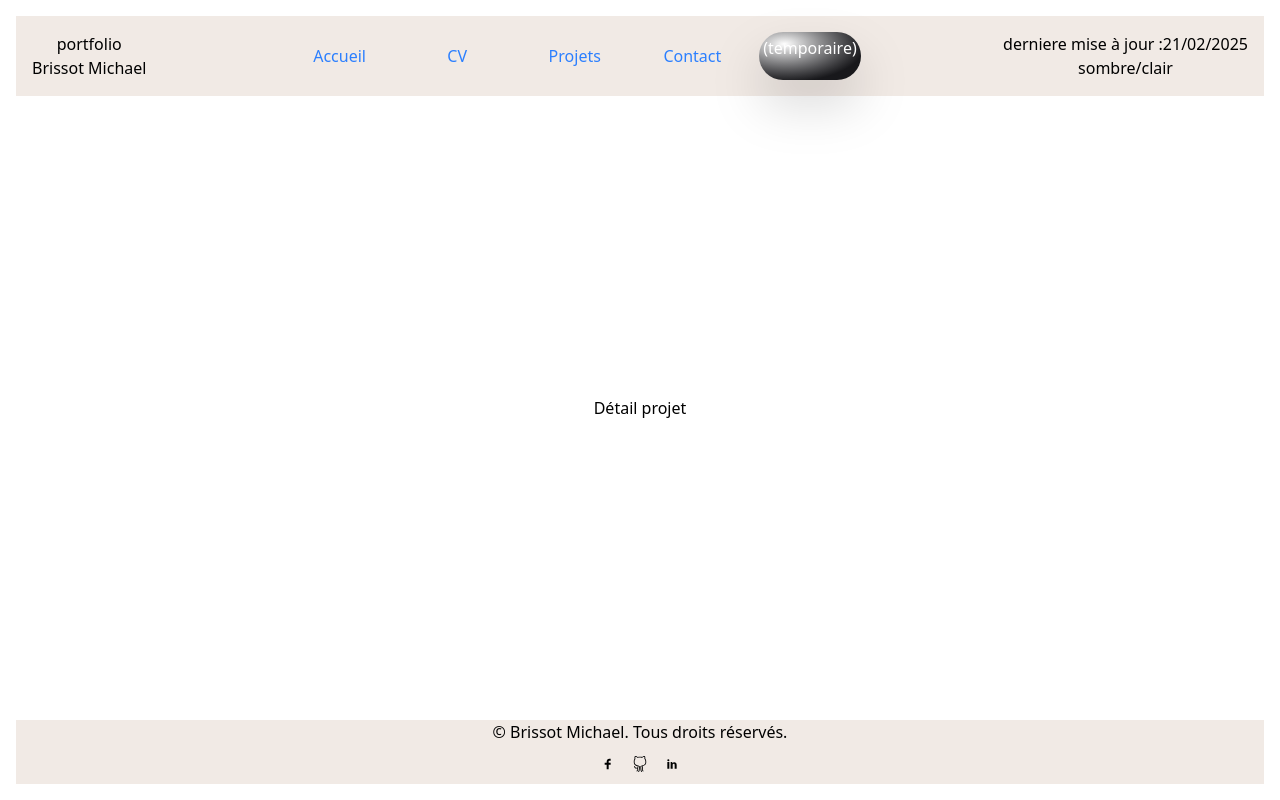
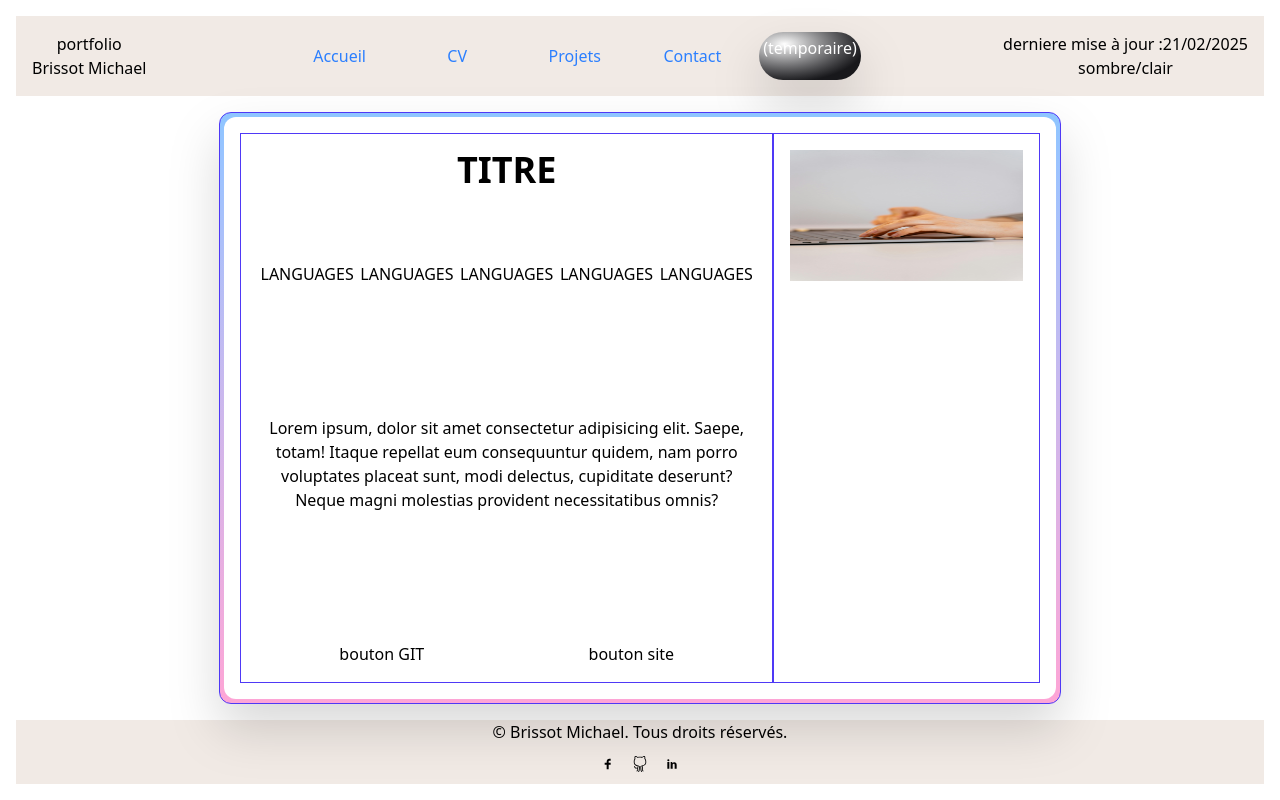
Before and after one commit to Mickael45B/portfolio, a React (Vite) app in the folder Frontend/: page /project in a window 1280 px wide. Built offline with nearby package versions, Linux system fonts and the light colour scheme.

Commit message:
shema detail projet

```diff
--- a/Frontend/src/pages/DetailsProject/DetailProject.tsx
+++ b/Frontend/src/pages/DetailsProject/DetailProject.tsx
@@ -1,12 +1,44 @@
 // import { useState } from "react";
 // import "./index.css";
+import image from "/partie-droite.jpg";
 
 
 function DetailProject() {
     return <>
-    <div>
-      <p>Détail projet</p>
-    </div>
+    <main className="grid p-4 grid-cols-1 gap-4 items-center w-70/100 h-full justify-center  ">
+      <div className="w-full h-full border border-indigo-600 rounded-xl drop-shadow-2xl justify-center p-1 bg-gradient-to-b from-blue-300 to-pink-300 dark:from-blue-800 dark:to-purple-800">
+        <div className="flex w-full h-full rounded-xl p-4 bg-white dark:bg-gray-900">
+
+          <div className="flex flex-col justify-between w-4/6 border border-indigo-600 items-center p-4">
+            <div className="w-full">
+              <div className="flex h-[7rem] text-4xl font-bold  justify-center">TITRE</div>
+
+              <div className="flex justify-around w-full">
+                <span>LANGUAGES</span>
+                <span>LANGUAGES</span>
+                <span>LANGUAGES</span>
+                <span>LANGUAGES</span>
+                <span>LANGUAGES</span>
+              </div>
+            </div>
+            <div className="flex text-center h-full  items-center">Lorem ipsum, dolor sit amet consectetur adipisicing elit. Saepe, totam! Itaque repellat eum consequuntur quidem, nam porro voluptates placeat sunt, modi delectus, cupiditate deserunt? Neque magni molestias provident necessitatibus omnis?</div>
+            <div  className="flex justify-around w-full">
+              <span>bouton GIT</span>
+              <span>bouton site</span>
+            </div>
+
+          </div>
+
+          <div className="flex flex-col justify-between w-2/6 border border-indigo-600 items-center p-4">
+            <div className="text-4xl font-bold">
+              <img src={image} alt="Logo" className="aspect-video" />
+            </div>
+            <div className="flex justify-around w-full"></div>
+          </div>
+
+        </div>
+      </div>
+    </main>
     </>
   }
 
```
